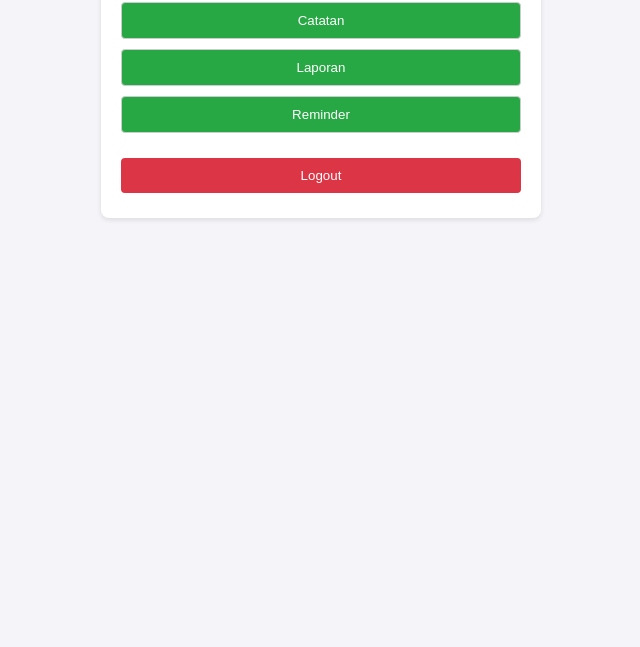
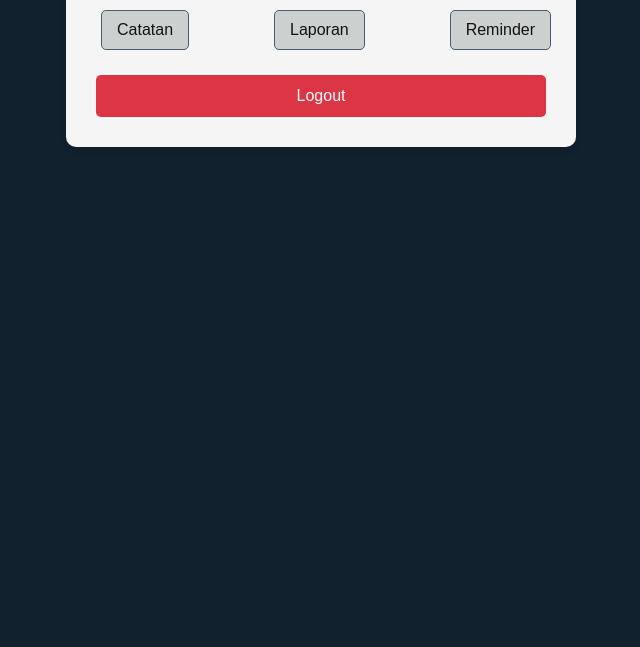
Before and after one commit to Tahu565/topu, a plain HTML site: page dashboard.html in a window 1280 px wide. Shown: the part 153-800 px from the top of the page, without its empty margins (319-959 px from the left). Drawn offline with Linux system fonts and the light colour scheme.

Commit message:
Update style.css

```diff
--- a/css/style.css
+++ b/css/style.css
@@ -1,55 +1,124 @@
+/* General body styling */
 body {
-    font-family: Arial, sans-serif;
+    font-family: 'Poppins', sans-serif;
     margin: 0;
     padding: 0;
-    background-color: #f4f4f9;
+    background-color: #11212D;
 }
 
+/* Header styling */
 h1 {
     text-align: center;
     color: #333;
+    font-weight: 600;
+    margin-bottom: 20px;
 }
 
-.login-container, .dashboard-container, .catatan-container {
-    max-width: 400px;
+/* Container styling for different sections */
+.login-container, .dashboard-container, .catatan-container, .laporan-container, .reminder-container {
+    max-width: 450px;
     margin: 50px auto;
-    padding: 20px;
-    background: white;
-    border-radius: 8px;
-    box-shadow: 0 2px 5px rgba(0, 0, 0, 0.1);
+    padding: 30px;
+    background: whitesmoke;
+    border-radius: 10px;
+    box-shadow: 0 4px 6px rgba(0, 0, 0, 0.1);
 }
 
+/* Form label styling */
 label {
     display: block;
-    margin: 10px 0 5px;
+    margin: 12px 0 6px;
+    font-weight: 500;
+    color: #555;
 }
 
-input, select, button {
+/* Input and select styling */
+input, select {
     width: 100%;
-    padding: 10px;
-    margin: 5px 0;
+    padding: 12px;
+    margin-bottom: 15px;
     border: 1px solid #ccc;
-    border-radius: 4px;
+    border-radius: 5px;
+    font-size: 14px;
 }
 
+/* Button styling */
 button {
+    width: 100%;
+    padding: 12px;
+    border: none;
+    border-radius: 5px;
+    font-size: 16px;
+    font-weight: 500;
+    cursor: pointer;
+    transition: 0.3s;
+}
+
+/* Submit button */
+button[type='submit'] {
     background-color: #28a745;
     color: white;
-    cursor: pointer;
 }
-
-button:hover {
+button[type='submit']:hover {
     background-color: #218838;
 }
 
-.logout-button {
+/* Logout button */
+.logout-button, .keluar-button {
     background-color: #dc3545;
     color: white;
-    padding: 10px 20px;
-    border: none;
-    border-radius: 4px;
+}
+.logout-button:hover, .keluar-button:hover {
+    background-color: #c82333;
+}
+
+/* Dashboard button styling */
+.dashboard-button {
+    width: 100%;
+    padding: 10px;
+    margin: 5px;
+    border-radius: 5px;
+    border: 1px solid #4A5C6A;
+    color: #121212;
+    background-color: #CCD0CF;
+    font-weight: 500;
     cursor: pointer;
+    transition: 0.3s;
+}
+.dashboard-button:hover {
+    background-color: #4A5C6A;
+    color: white;
+}
+
+/* Flexbox container for dashboard buttons */
+.button-container {
+    display: flex;
+    justify-content: space-between;
+    flex-wrap: wrap;
+    margin-bottom: 20px;
+}
+
+/* Chart container styling */
+.chart-section {
     margin-top: 20px;
-    display: block;
-    width: 100%;
 }
+
+/* Reminder list styling */
+.reminder-list {
+    margin-top: 20px;
+    padding: 15px;
+    background-color: #f9f9f9;
+    border-radius: 5px;
+    border: 1px solid #ddd;
+}
+
+.reminder-list h2 {
+    margin-top: 0;
+}
+
+/* Responsive styling */
+@media (max-width: 500px) {
+    .login-container, .dashboard-container, .catatan-container, .laporan-container, .reminder-container {
+        padding: 20px;
+    }
+}
```
